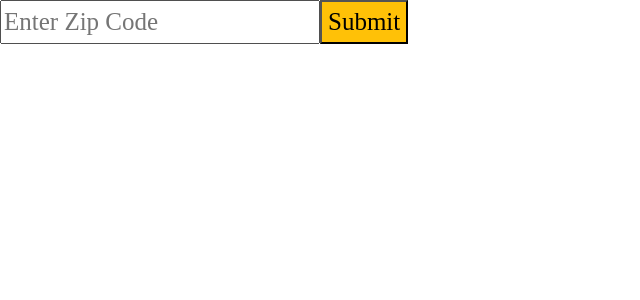
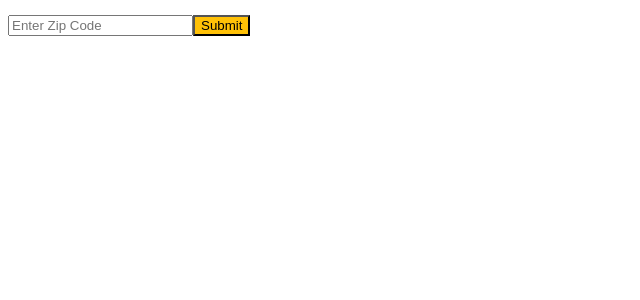
Before and after one commit to tempesttswinson/reactWeatherApp, a React (Create React App) app: page / in a window 1280 px wide. Shown: the top 300 px of the page, without its empty margins (0-640 px from the left). Built offline with nearby package versions, Linux system fonts and the light colour scheme.

Commit message:
app.js and userinput.js

```diff
--- a/src/App.js
+++ b/src/App.js
@@ -2,12 +2,22 @@ import React from "react";
 import UserInput from "./components/UserInput";
 import Weather from "./components/weather";
 import time from "./components/time";
-// import "bootstrap/dist/css/bootstrap.min.css";
 import "./App.css";
 
+const API_KEY = '678ba9df227448b5ef0a9f4ff586b675';
+
 export default function App() {
-  return ( <
-    UserInput / >
+  const getWeather = async () => {
+    const api_call = await fetch('api.openweathermap.org/data/2.5/weather?zip=28273&appid=' + API_KEY + '&units=imperial');
 
+    const weather = await api_call.json();
+
+    console.log(weather);
+  }
+
+  return (
+    <div >
+      <UserInput onClick={getWeather} />
+    </div>
   );
 }
--- a/src/components/UserInput.js
+++ b/src/components/UserInput.js
@@ -3,17 +3,14 @@ import React, {
   useState,
   useEffect
 } from "react";
-// import Button from "react-bootstrap/Button";
-// import Input from "react-bootstrap/Input";
+import Button from 'react-bootstrap/Button';
 
 
-export default function UserInput() {
-  return ( <
-    div >
-    <
-    input placeholder = "Enter Zip Code" / >
-    <
-    button type = "submit" > Submit < /button>  <
-    /div>
+export default function UserInput(props) {
+  return (
+    <>
+      <input placeholder="Enter Zip Code" />
+      <button onClick={props.getWeather} > Submit </button>
+    </>
   )
 }
```
Also changed, not shown: src/index.js (+4 -7 lines).
